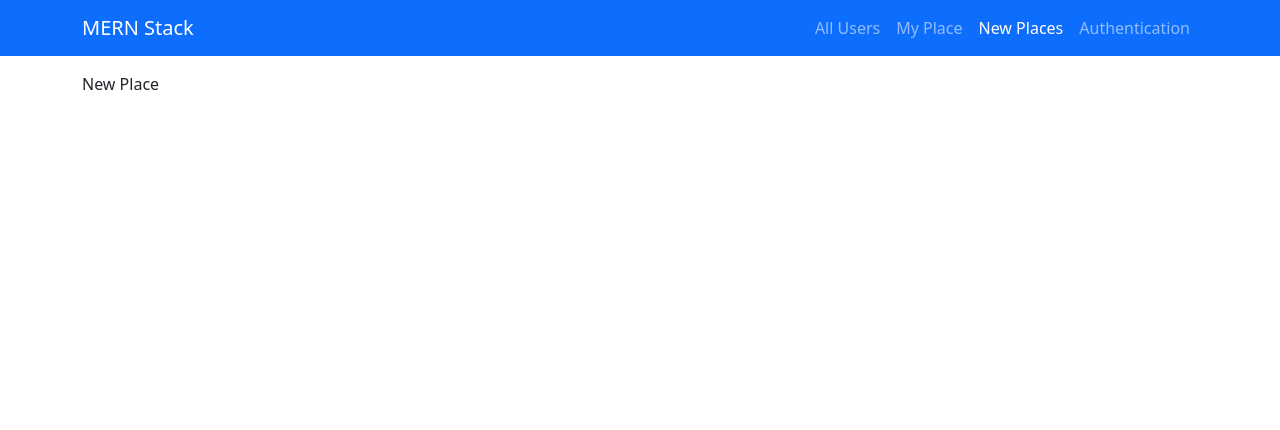
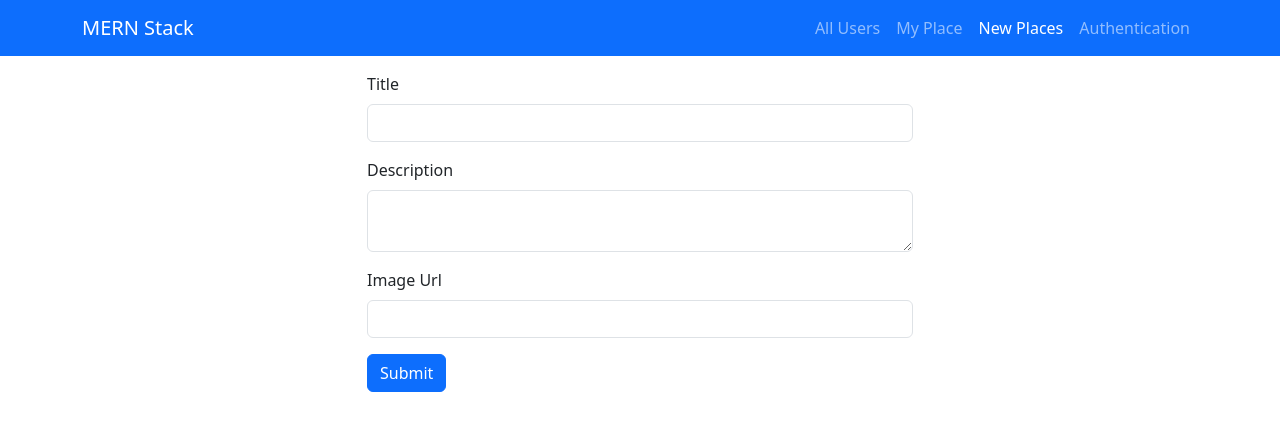
Before and after one commit to sameergopale/mern-stack, a React (Create React App) app: page /place/new in a window 1280 px wide. Shown: the top 430 px of the page. Built offline with nearby package versions, Linux system fonts and the light colour scheme.

Commit message:
New place form added

```diff
--- a/package.json
+++ b/package.json
@@ -3,13 +3,16 @@
   "version": "0.1.0",
   "private": true,
   "dependencies": {
+    "@hookform/resolvers": "^3.10.0",
     "bootstrap": "^5.3.3",
     "cra-template": "1.2.0",
     "react": "^19.0.0",
     "react-bootstrap": "^2.10.9",
     "react-dom": "^19.0.0",
+    "react-hook-form": "^7.54.2",
     "react-router": "^7.1.3",
-    "react-scripts": "5.0.1"
+    "react-scripts": "5.0.1",
+    "yup": "^1.6.1"
   },
   "scripts": {
     "start": "react-scripts start",
--- /dev/null
+++ b/src/Places/components/PlaceItem.js
@@ -0,0 +1,15 @@
+import { Card } from "react-bootstrap";
+
+const PlaceItem = ({ title, description, imageUrl }) => {
+  return (
+    <Card bg="dark" text="white" className="mt-3">
+      <Card.Img variant="top" src={imageUrl} />
+      <Card.Body>
+        <Card.Title>{title}</Card.Title>
+        <Card.Text>{description}</Card.Text>
+      </Card.Body>
+    </Card>
+  );
+};
+
+export default PlaceItem;
--- /dev/null
+++ b/src/Places/components/PlaceList.js
@@ -0,0 +1,14 @@
+import { useParams } from "react-router";
+import PlaceItem from "./PlaceItem";
+
+const PlaceList = ({ lists }) => {
+  const { userId } = useParams();
+  const filterPlaces = lists.filter((place) => place.creator === userId);
+
+  if (filterPlaces.length === 0) {
+    return <p className="text-center">No places found</p>;
+  }
+  return filterPlaces.map((place) => <PlaceItem key={place.id} {...place} />);
+};
+
+export default PlaceList;
--- a/src/Places/pages/MyPlace.js
+++ b/src/Places/pages/MyPlace.js
@@ -1,5 +1,43 @@
+import { Col, Row } from "react-bootstrap";
+import PlaceList from "../components/PlaceList";
+
 const MyPlace = () => {
-  return <p>My Place</p>;
+  const placesList = [
+    {
+      id: "p1",
+      title: "Place one",
+      description:
+        "Lorem Ipsum is simply dummy text of the printing and typesetting industry. Lorem Ipsum has been the industry's standard dummy text ever since the 1500s, when an unknown printer took a galley of type and scrambled it to make a type specimen book.",
+      imageUrl:
+        "https://lh5.googleusercontent.com/p/AF1QipPzMInEnvd2c9kUF1JwlHop06YrUi91vFYbXbnx=w540-h312-n-k-no",
+      creator: "u1",
+    },
+    {
+      id: "p2",
+      title: "Place two",
+      description:
+        "Lorem Ipsum is simply dummy text of the printing and typesetting industry. Lorem Ipsum has been the industry's standard dummy text ever since the 1500s, when an unknown printer took a galley of type and scrambled it to make a type specimen book.",
+      imageUrl:
+        "https://lh5.googleusercontent.com/p/AF1QipPzMInEnvd2c9kUF1JwlHop06YrUi91vFYbXbnx=w540-h312-n-k-no",
+      creator: "u2",
+    },
+    {
+      id: "p3",
+      title: "Place three",
+      description:
+        "Lorem Ipsum is simply dummy text of the printing and typesetting industry. Lorem Ipsum has been the industry's standard dummy text ever since the 1500s, when an unknown printer took a galley of type and scrambled it to make a type specimen book.",
+      imageUrl:
+        "https://lh5.googleusercontent.com/p/AF1QipPzMInEnvd2c9kUF1JwlHop06YrUi91vFYbXbnx=w540-h312-n-k-no",
+      creator: "u2",
+    },
+  ];
+  return (
+    <Row className="justify-content-center">
+      <Col xs={6}>
+        <PlaceList lists={placesList} />;
+      </Col>
+    </Row>
+  );
 };
 
 export default MyPlace;
--- a/src/Places/pages/NewPlace.js
+++ b/src/Places/pages/NewPlace.js
@@ -1,5 +1,38 @@
+import { Form, Button, Row, Col } from "react-bootstrap";
+import { useForm } from "react-hook-form";
+
 const NewPlace = () => {
-  return <p>New Place</p>;
+  const {
+    register,
+    handleSubmit,
+    formState: { errors },
+  } = useForm();
+  const formSubmitHandler = (data) => {
+    console.log(data);
+  };
+  return (
+    <Row className="justify-content-center">
+      <Col xs={6}>
+        <Form onSubmit={handleSubmit(formSubmitHandler)}>
+          <Form.Group>
+            <Form.Label>Title</Form.Label>
+            <Form.Control type="text" {...register("title")} />
+          </Form.Group>
+          <Form.Group className="mt-3">
+            <Form.Label>Description</Form.Label>
+            <Form.Control as="textarea" {...register("description")} />
+          </Form.Group>
+          <Form.Group className="mt-3">
+            <Form.Label>Image Url</Form.Label>
+            <Form.Control type="text" {...register("imageUrl")} />
+          </Form.Group>
+          <Button type="submit" className="mt-3">
+            Submit
+          </Button>
+        </Form>
+      </Col>
+    </Row>
+  );
 };
 
 export default NewPlace;
--- a/src/Users/components/UserItem.js
+++ b/src/Users/components/UserItem.js
@@ -3,7 +3,7 @@ import { Link } from "react-router";
 
 const UserItem = ({ id, name, places }) => {
   return (
-    <Link to={`/${id}/place`}>
+    <Link to={`/${id}/place`} className="text-decoration-none">
       <Card bg="secondary" text="white" style={{ width: "18rem" }}>
         <Card.Body>
           <Card.Title>{name}</Card.Title>
--- a/src/Users/pages/AllUsers.js
+++ b/src/Users/pages/AllUsers.js
@@ -3,7 +3,7 @@ import UserList from "../components/UserList";
 const AllUsers = () => {
   const UserData = [
     {
-      id: "u2",
+      id: "u1",
       name: "User One",
       places: 1,
     },
```
Also changed, not shown: 1 other file (tests, documents, lock files or other folders).
